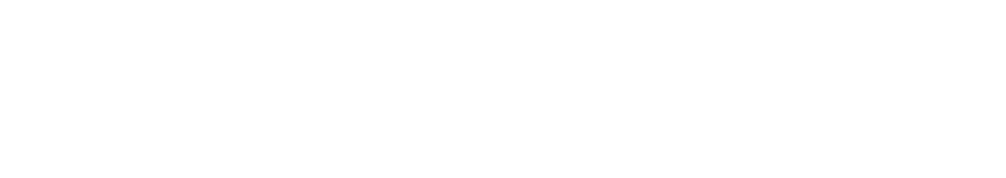
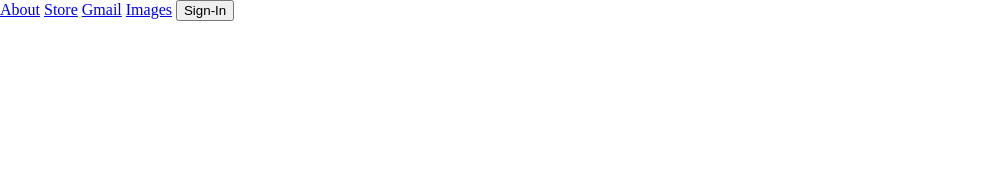
Before and after one commit to AnOrdinaryUsername/google-homepage, a website: page index.html in a window 1280 px wide. Shown: the top 178 px of the page, without its empty margins (0-1006 px from the left). Drawn offline with Linux system fonts and the light colour scheme.

Commit message:
Add links to header

```diff
--- a/index.html
+++ b/index.html
@@ -3,6 +3,13 @@
     <header>
         <link href="styles/reset.css" rel="stylesheet" type="text/css">
         <link href="styles/styles.css" rel="stylesheet" type="text/css">
+        <div class="header">
+            <a href="#" id="about">About</a>
+            <a href="#" id="store">Store</a>
+            <a href="#" id="gmail">Gmail</a>
+            <a href="#" id="images">Images</a>
+            <button id="sign-in-button" name="sign-in">Sign-In</button>
+        </div>
     </header>
     <body>
         <div class="wrapper">
```
